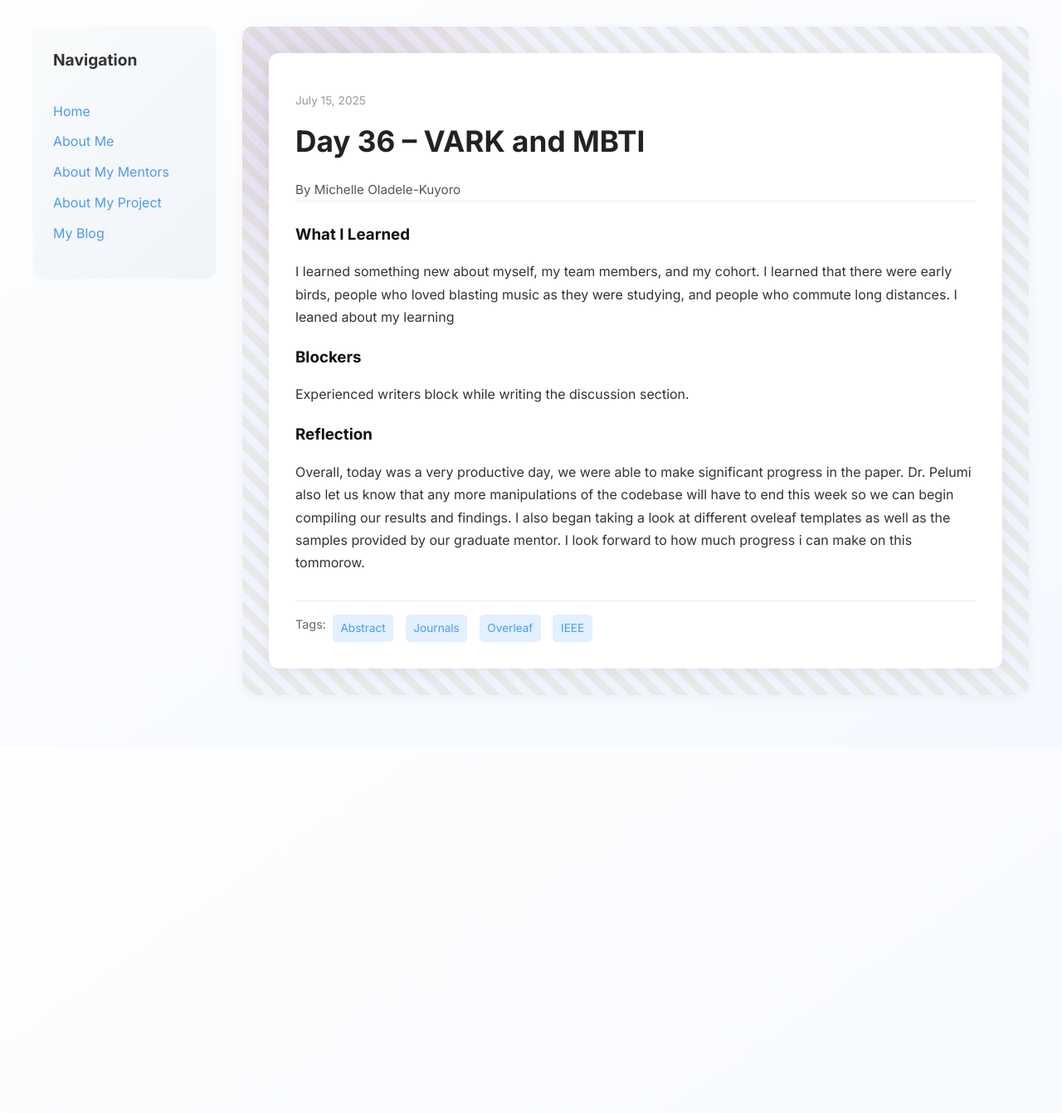
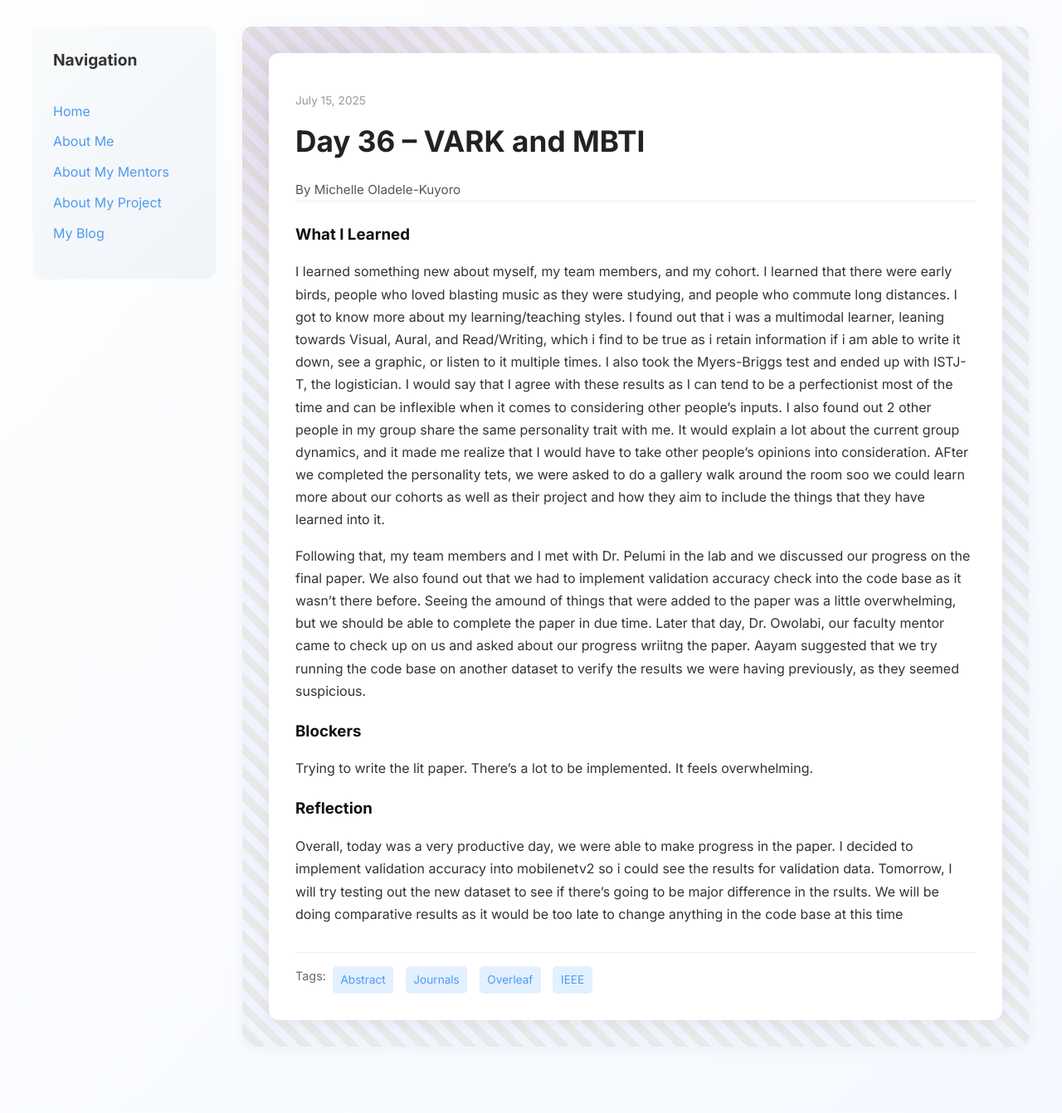
Before and after one commit to Miola585/Miola585.github.io, a Jekyll site: the page built from _posts/2025-07-15-day-36.md, in a window 1280 px wide. Shown: the whole page at 83% size. Built offline with Jekyll 4.4.1, drawn with Linux system fonts in a browser that asks for light colours; before the commit the page ends 900 px from its top, so only the background shows below that.

Commit message:
Update 2025-07-15-day-36.md

```diff
--- a/_posts/2025-07-15-day-36.md
+++ b/_posts/2025-07-15-day-36.md
@@ -7,11 +7,13 @@ permalink: /day36.html
 tags: ["Abstract", "Journals", "Overleaf", "IEEE"]
 
 what_i_learned: |
-  I learned something new about myself, my team members, and my cohort. I learned that there were early birds, people who loved blasting music as they were studying, and people who commute long distances. I leaned about my learning
+  I learned something new about myself, my team members, and my cohort. I learned that there were early birds, people who loved blasting music as they were studying, and people who commute long distances. I got to know more about my learning/teaching styles. I found out that i was a multimodal learner, leaning towards Visual, Aural, and Read/Writing, which i find to be true as i retain information if i am able to write it down, see a graphic, or listen to it multiple times. I also took the Myers-Briggs test and ended up with ISTJ-T, the logistician. I would say that I agree with these results as I can tend to be a perfectionist most of the time and can be inflexible when it comes to considering other people's inputs. I also found out 2 other people in my group share the same personality trait with me. It would explain a lot about the current group dynamics, and it made me realize that I would have to take other people's opinions into consideration. AFter we completed the personality tets, we were asked to do a gallery walk around the room soo we could learn more about our cohorts as well as their project and how they aim to include the things that they have learned into it.
+
+  Following that, my team members and I met with Dr. Pelumi in the lab and we discussed our progress on the final paper. We also found out that we had to implement validation accuracy check into the code base as it wasn't there before. Seeing the amound of things that were added to the paper was a little overwhelming, but we should be able to complete the paper in due time. Later that day, Dr. Owolabi, our faculty mentor came to check up on us and asked about our progress wriitng the paper. Aayam suggested that we try running the code base on another dataset to verify the results we were having previously, as they seemed suspicious.
 
 blockers: |
-   Experienced writers block while writing the discussion section.
+   Trying to write the lit paper. There's a lot to be implemented. It feels overwhelming.
 
 reflection: |
-    Overall, today was a very productive day, we were able to make significant progress in the paper. Dr. Pelumi also let us know that any more manipulations of the codebase will have to end this week so we can begin compiling our results and findings. I also began taking a look at different oveleaf templates as well as the samples provided by our graduate mentor. I look forward to how much progress i can make on this tommorow.
+    Overall, today was a very productive day, we were able to make progress in the paper. I decided to implement validation accuracy into mobilenetv2 so i could see the results for validation data. Tomorrow, I will try testing out the new dataset to see if there's going to be major difference in the rsults. We will be doing comparative results as it would be too late to change anything in the code base at this time
 ---
```
